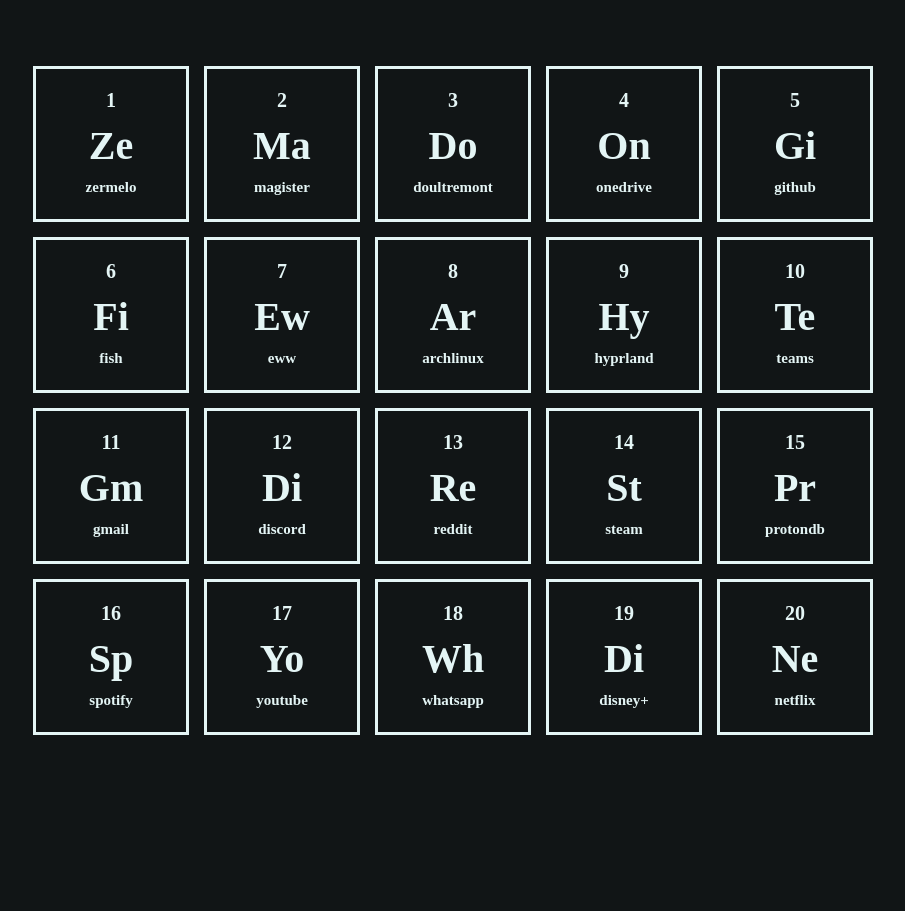
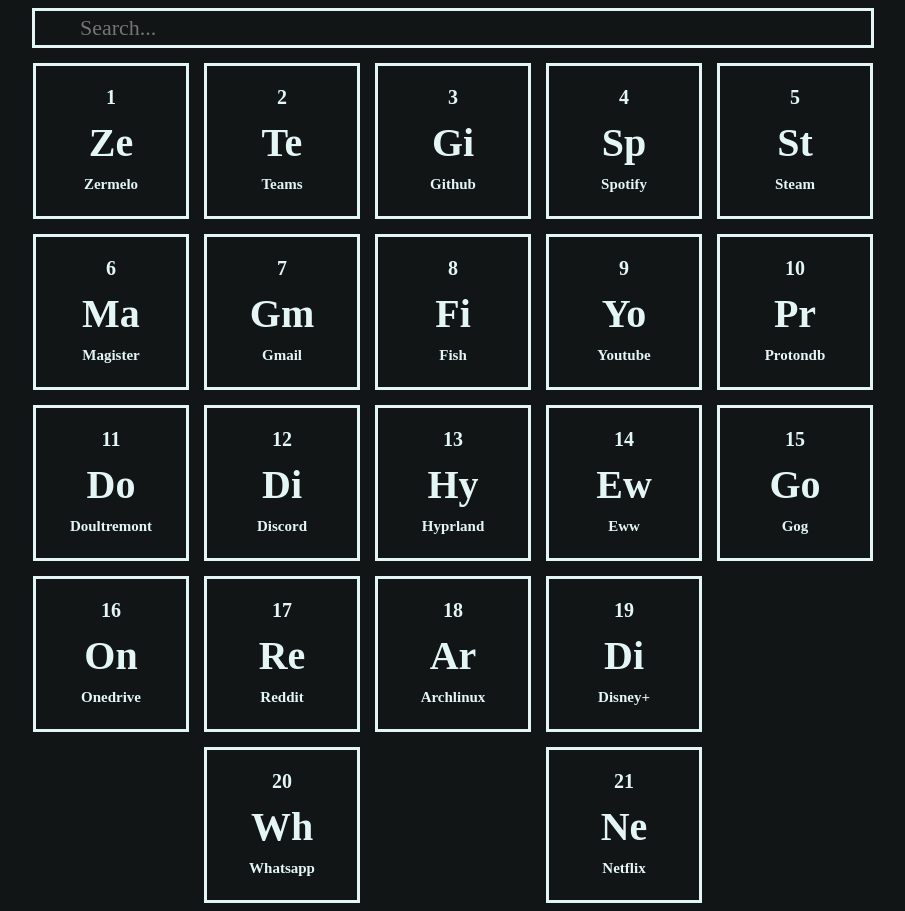
Before and after one commit to smvd/HomePage, a plain HTML site: page home.html in a window 1280 px wide. Shown: the whole page, without its empty margins (187-1092 px from the left). Before the commit the page ends 800 px from the top, so only its background shows below. Drawn offline with Linux system fonts and the light colour scheme.

Commit message:
Added a search bar and icon

```diff
--- a/home.html
+++ b/home.html
@@ -78,113 +78,166 @@
 				font-size: 	15px;
 			}
 
+			form {
+				width: 					836px;
+				border: 				3px solid var(--fg);
+				margin: 				auto;
+				margin-bottom: 			15px;
+				display: 				grid;
+				grid-template-columns: 	auto auto;
+				grid-gap: 				0px;
+				justify-content:		left;
+			}
+
+			input {
+				all: 			unset;
+				margin-left: 	10px;
+				text-align: 	left;
+				font-size: 		22px;
+				width: 			780px;
+			}
+
+			button {
+				all: 			unset;
+				margin-left: 	5px;
+				font-size: 		30px;
+				width: 			30px;
+			}
+
+			h4 {
+				font-size:	40px;
+			}
+
 		</style>
 		<title>Home</title>
 	</head>
 	<body>
 		<div class="external">
 			<div class="middle">
+				<div>
+					<form id="search" action="http://www.duckduckgo.com/">
+						<button></button>
+						<input type="text" name="q" placeholder="Search..." autofocus required/>
+					</form>
+				</div>
 				<div class="content">
 					<a class="cell" href="https://example.com">
 						<h1>1</h1>
 						<h2>Ze</h2>
-						<h3>zermelo</h3>
+						<h3>Zermelo</h3>
+					</a>
+					<a class="cell" href="https://teams.microsoft.com">
+						<h1>2</h1>
+						<h2>Te</h2>
+						<h3>Teams</h3>
+					</a>
+					<a class="cell" href="https://www.github.com">
+						<h1>3</h1>
+						<h2>Gi</h2>
+						<h3>Github</h3>
+					</a>
+					<a class="cell" href="https://www.spotify.com/nl">
+						<h1>4</h1>
+						<h2>Sp</h2>
+						<h3>Spotify</h3>
+					</a>
+					<a class="cell" href="https://store.steampowered.com">
+						<h1>5</h1>
+						<h2>St</h2>
+						<h3>Steam</h3>
 					</a>
 					<a class="cell" href="https://example.com">
-						<h1>2</h1>
+						<h1>6</h1>
 						<h2>Ma</h2>
-						<h3>magister</h3>
+						<h3>Magister</h3>
+					</a>
+					<a class="cell" href="https://mail.google.com">
+						<h1>7</h1>
+						<h2>Gm</h2>
+						<h3>Gmail</h3>
+					</a>
+					<a class="cell" href="https://fishshell.com">
+						<h1>8</h1>
+						<h2>Fi</h2>
+						<h3>Fish</h3>
+					</a>
+					<a class="cell" href="https://www.youtube.com">
+						<h1>9</h1>
+						<h2>Yo</h2>
+						<h3>Youtube</h3>
+					</a>
+					<a class="cell" href="https://www.protondb.com">
+						<h1>10</h1>
+						<h2>Pr</h2>
+						<h3>Protondb</h3>
 					</a>
 					<a class="cell" href="https://sgdelangstraat.sharepoint.com/sites/portaaldoultremontcollege">
-						<h1>3</h1>
+						<h1>11</h1>
 						<h2>Do</h2>
-						<h3>doultremont</h3>
-					</a>
-					<a class="cell" href="https://onedrive.live.com">
-						<h1>4</h1>
-						<h2>On</h2>
-						<h3>onedrive</h3>
-					</a>
-					<a class="cell" href="https://www.github.com">
-						<h1>5</h1>
-						<h2>Gi</h2>
-						<h3>github</h3>
-					</a>
-					<a class="cell" href="https://fishshell.com">
-						<h1>6</h1>
-						<h2>Fi</h2>
-						<h3>fish</h3>
-					</a>
-					<a class="cell" href="https://elkowar.github.io/eww">
-						<h1>7</h1>
-						<h2>Ew</h2>
-						<h3>eww</h3>
-					</a>
-					<a class="cell" href="https://wiki.archlinux.org">
-						<h1>8</h1>
-						<h2>Ar</h2>
-						<h3>archlinux</h3>
-					</a>
-					<a class="cell" href="https://wiki.hyprland.org">
-						<h1>9</h1>
-						<h2>Hy</h2>
-						<h3>hyprland</h3>
-					</a>
-					<a class="cell" href="https://teams.microsoft.com">
-						<h1>10</h1>
-						<h2>Te</h2>
-						<h3>teams</h3>
-					</a>
-					<a class="cell" href="https://mail.google.com">
-						<h1>11</h1>
-						<h2>Gm</h2>
-						<h3>gmail</h3>
+						<h3>Doultremont</h3>
 					</a>
 					<a class="cell" href="https://www.discord.com">
 						<h1>12</h1>
 						<h2>Di</h2>
-						<h3>discord</h3>
+						<h3>Discord</h3>
+					</a>
+					<a class="cell" href="https://wiki.hyprland.org">
+						<h1>13</h1>
+						<h2>Hy</h2>
+						<h3>Hyprland</h3>
+					</a>
+					<a class="cell" href="https://elkowar.github.io/eww">
+						<h1>14</h1>
+						<h2>Ew</h2>
+						<h3>Eww</h3>
+					</a>
+					<a class="cell" href="https://www.gog.com">
+						<h1>15</h1>
+						<h2>Go</h2>
+						<h3>Gog</h3>
+					</a>
+					<a class="cell" href="https://onedrive.live.com">
+						<h1>16</h1>
+						<h2>On</h2>
+						<h3>Onedrive</h3>
 					</a>
 					<a class="cell" href="https://www.reddit.com">
-						<h1>13</h1>
+						<h1>17</h1>
 						<h2>Re</h2>
-						<h3>reddit</h3>
+						<h3>Reddit</h3>
 					</a>
-					<a class="cell" href="https://store.steampowered.com">
-						<h1>14</h1>
-						<h2>St</h2>
-						<h3>steam</h3>
-					</a>
-					<a class="cell" href="https://www.protondb.com">
-						<h1>15</h1>
-						<h2>Pr</h2>
-						<h3>protondb</h3>
-					</a>
-					<a class="cell" href="https://www.spotify.com/nl">
-						<h1>16</h1>
-						<h2>Sp</h2>
-						<h3>spotify</h3>
-					</a>
-					<a class="cell" href="https://www.youtube.com">
-						<h1>17</h1>
-						<h2>Yo</h2>
-						<h3>youtube</h3>
-					</a>
-					<a class="cell" href="https://web.whatsapp.com">
+					<a class="cell" href="https://wiki.archlinux.org">
 						<h1>18</h1>
-						<h2>Wh</h2>
-						<h3>whatsapp</h3>
+						<h2>Ar</h2>
+						<h3>Archlinux</h3>
 					</a>
 					<a class="cell" href="https://www.disneyplus.com/en-nl">
 						<h1>19</h1>
 						<h2>Di</h2>
-						<h3>disney+</h3>
+						<h3>Disney+</h3>
+					</a>
+					<a class="blank">
+					</a>
+					<a class="blank">
+					</a>
+					<a class="cell" href="https://web.whatsapp.com">
+						<h1>20</h1>
+						<h2>Wh</h2>
+						<h3>Whatsapp</h3>
+					</a>
+					<a class="blank">
 					</a>
 					<a class="cell" href="https://www.netflix.com/nl-en">
-						<h1>20</h1>
+						<h1>21</h1>
 						<h2>Ne</h2>
-						<h3>netflix</h3>
+						<h3>Netflix</h3>
 					</a>
+					<a class="blank">
+					</a>
+
+
+
+
 
 				</div>
 			</div>
--- a/templates/template.css
+++ b/templates/template.css
@@ -74,3 +74,33 @@
 				margin: 	0px;
 				font-size: 	15px;
 			}
+
+			form {
+				width: 					$formWidth$;
+				border: 				3px solid var(--fg);
+				margin: 				auto;
+				margin-bottom: 			15px;
+				display: 				grid;
+				grid-template-columns: 	auto auto;
+				grid-gap: 				0px;
+				justify-content:		left;
+			}
+
+			input {
+				all: 			unset;
+				margin-left: 	10px;
+				text-align: 	left;
+				font-size: 		22px;
+				width: 			$inputWidth$;
+			}
+
+			button {
+				all: 			unset;
+				margin-left: 	5px;
+				font-size: 		30px;
+				width: 			30px;
+			}
+
+			h4 {
+				font-size:	40px;
+			}
```
Also changed, not shown: content.csv (+22 -17 lines), templates/template.html (+6 -0 lines), tmp.html (added, +51 -0 lines), icon.png (added), 2 other files.
